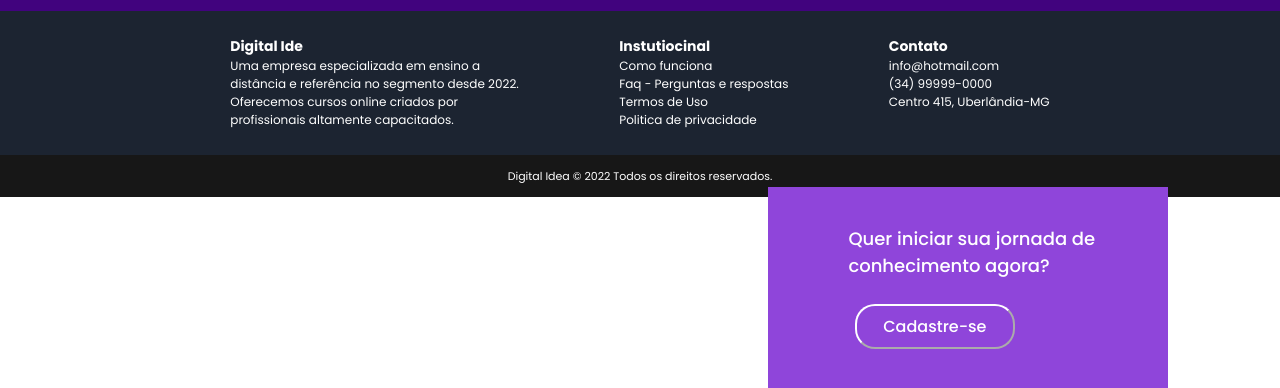
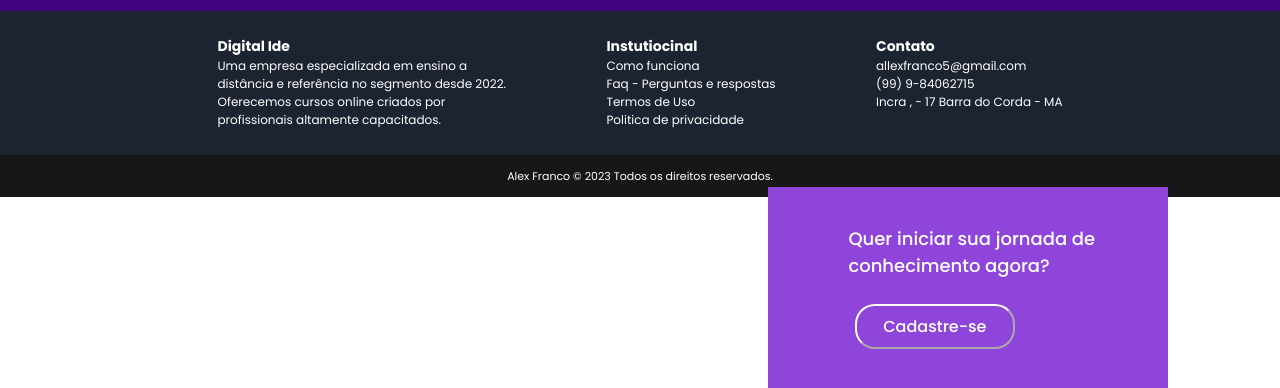
Before and after one commit to alexfrancodev/alexfrancodev.github.io, a plain HTML site: page index.html in a window 1280 px wide. Shown: the part 1869-2257 px from the top of the page. Drawn offline with Linux system fonts and the light colour scheme.

Commit message:
Update index.html

```diff
--- a/index.html
+++ b/index.html
@@ -8,7 +8,7 @@
     <link rel="preconnect" href="https://fonts.googleapis.com">
     <link rel="preconnect" href="https://fonts.gstatic.com" crossorigin>
     <link href="https://fonts.googleapis.com/css2?family=Poppins:ital,wght@0,100;0,200;0,300;0,400;0,500;0,700;0,800;0,900;1,100;1,200;1,300;1,400;1,500;1,600;1,700;1,800;1,900&display=swap" rel="stylesheet">
-    <title>Curso Online</title>
+    <title>Alex Franco</title>
 </head>
 <body>
     <nav class="nav"> <!-- barra navegação -->
@@ -23,14 +23,14 @@
 
         <div id="logo">
             <a href="index.html"> <h2>
-                Digital Idea
+                Alex Franco
             </h2></a>
         </div>
     </nav> <!-- barra navegação -->
 
     <main class="main"> <!-- Primeira tela -->
         <div class="main-text">
-            <h2>Digital Idea</h2>
+            <h2>Blog sobre Tecnologia</h2>
             <p>Cursos 100% online desenvolvido<br>para ajudar você com sua qualificação.</p>
             <form method="get" action="cadastro.html"> <button type="submit" id="btn-cadastro">Cadastre-se</button> </form>
         </div>
@@ -153,14 +153,14 @@
 
                 <div>
                     <h2>Contato</h2>
-                    <p>info@hotmail.com</p>
-                    <p>(34) 99999-0000</p>
-                    <p>Centro 415, Uberlândia-MG</p>
+                    <p>allexfranco5@gmail.com</p>
+                    <p>(99) 9-84062715</p>
+                    <p>Incra , - 17  Barra do Corda - MA</p>
                 </div>
             </div>
 
             <div class="direitos">
-                <p>Digital Idea © 2022 Todos os direitos reservados.</p>
+                <p>Alex Franco © 2023 Todos os direitos reservados.</p>
             </div>
 
 
```
